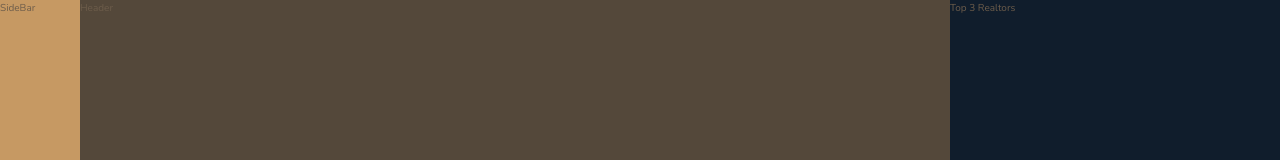
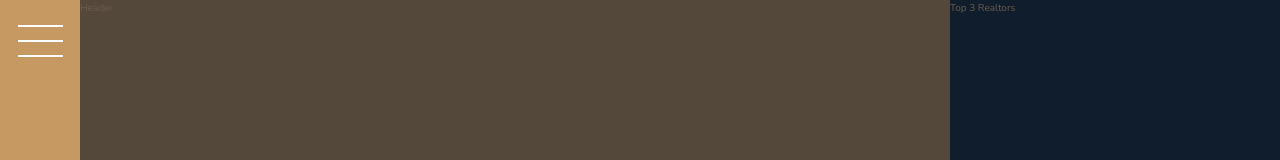
Before and after one commit to gabriel2302/Nexter-App, a website: page index.html in a window 1280 px wide. Shown: the top 160 px of the page. Drawn offline with nearby package versions, Linux system fonts and the light colour scheme.

Commit message:
10°Commit - Sidebar

```diff
--- a/index.html
+++ b/index.html
@@ -15,7 +15,7 @@
 
 <body class="container">
     <div class="sidebar">
-        SideBar
+        <button class="nav-btn"></button>
     </div>
 
     <header class="header">
--- a/sass/_sidebar.scss
+++ b/sass/_sidebar.scss
@@ -2,4 +2,34 @@
     background-color: $color-primary;
     grid-column: sidebar-start / sidebar-end;
     grid-row: 1 / -1;
+
+    display: grid;
+    justify-content: center;
 }
+
+.nav-btn {
+    border: none;
+    border-radius: 0;
+
+    background-color: #fff;
+    height: 2px;
+    width: 4.5rem;
+    margin-top: 4rem;
+
+    &::before,
+    &::after {
+        background-color: #fff;
+        height: 2px;
+        width: 4.5rem;
+        content: "";
+        display: block;
+    }
+
+    &::before {
+        transform: translateY(-1.5rem);
+    }
+
+    &::after {
+        transform: translateY(1.3rem);
+    }
+}
```
Also changed, not shown: css/style.css.
